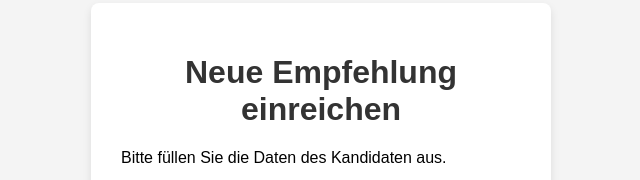
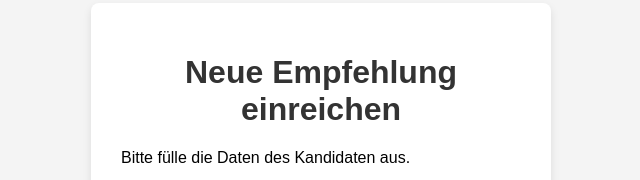
Before and after one commit to HosseinKrouna/employee-recommendation-app, a plain HTML site: page index.html in a window 1280 px wide. Shown: the part 202-382 px from the top of the page, 319-959 px from the left. Drawn offline with Linux system fonts and the light colour scheme.

```diff
--- a/index.html
+++ b/index.html
@@ -10,7 +10,7 @@
   <body>
     <div class="form-container">
       <h1>Neue Empfehlung einreichen</h1>
-      <p>Bitte füllen Sie die Daten des Kandidaten aus.</p>
+      <p>Bitte fülle die Daten des Kandidaten aus.</p>
 
       <div>
         <label for="candidate-name">Name des Kandidaten:</label>
```
